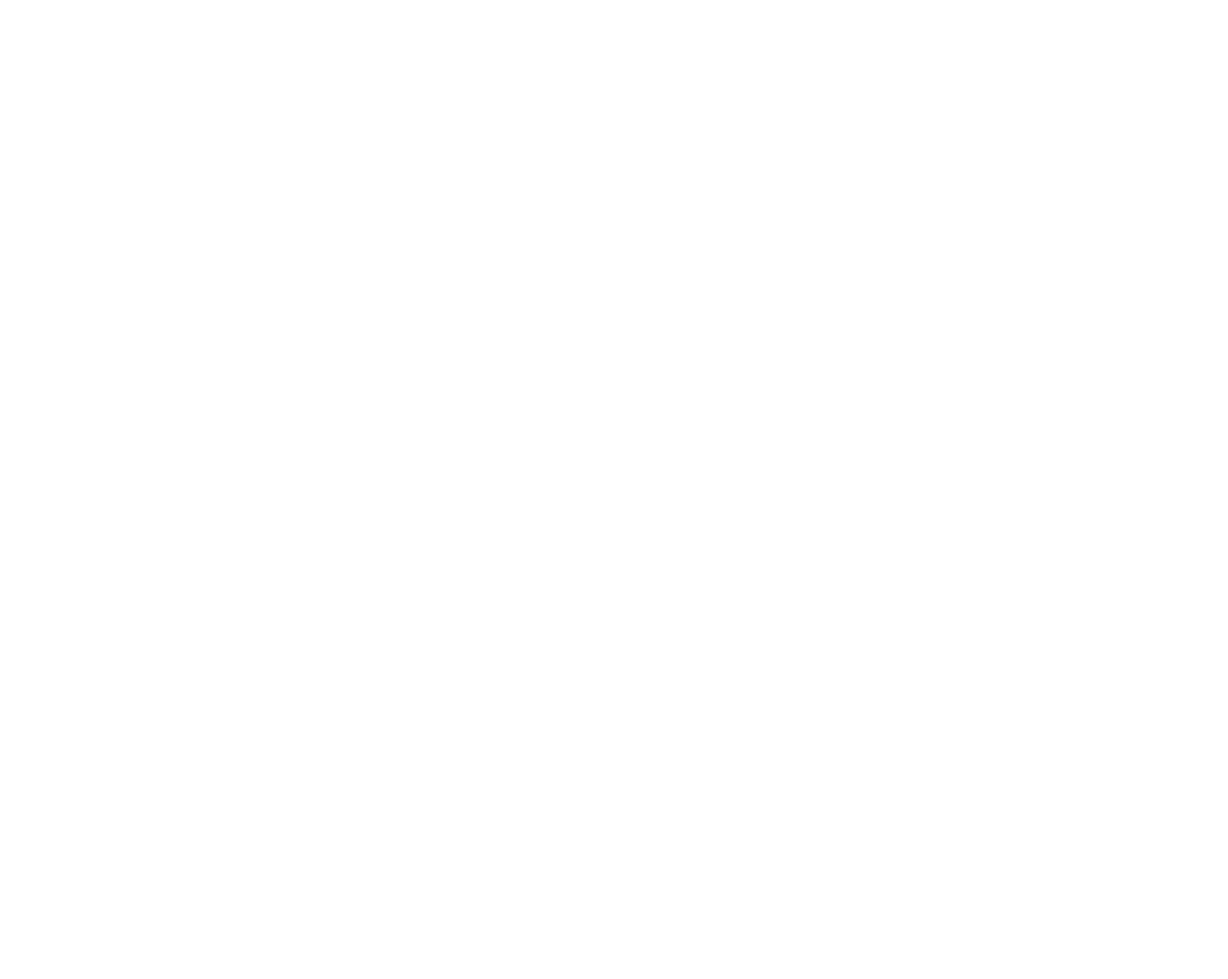
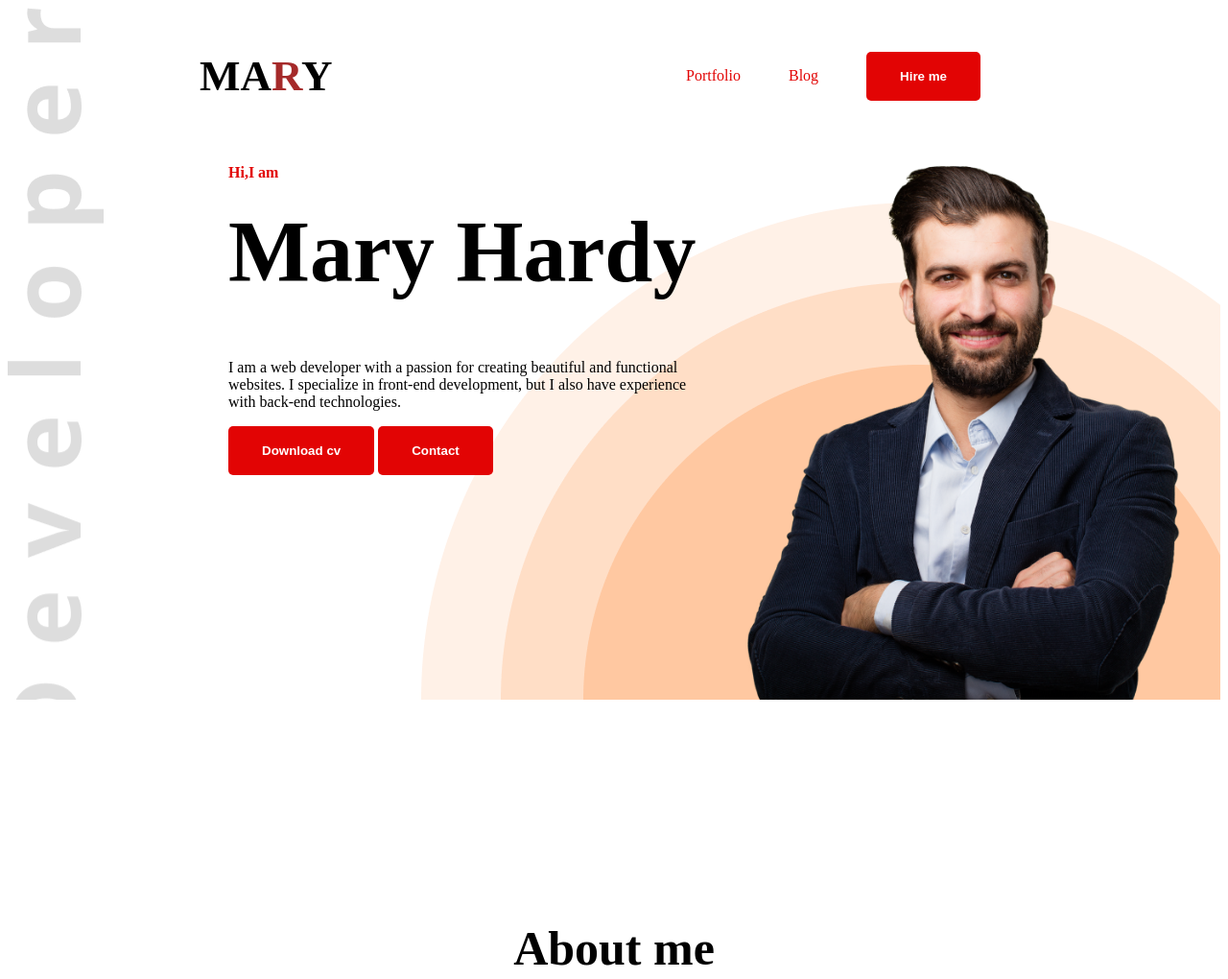
Before and after one commit to sifatbbillah/developer-protfolio, a plain HTML site: page index.html in a window 1280 px wide. Shown: the top 1020 px of the page at 96% size. Before the commit the page ends 800 px from the top, so only its background shows below. Drawn offline with Linux system fonts and the light colour scheme.

Commit message:
about part

```diff
--- a/index.html
+++ b/index.html
@@ -3,13 +3,50 @@
 <head>
     <meta charset="UTF-8">
     <meta name="viewport" content="width=device-width, initial-scale=1.0">
-    <title>web developer protfolio</title>
+    <title>web developer protfolio</title><link rel="preconnect" href="https://fonts.googleapis.com">
+<link rel="preconnect" href="https://fonts.gstatic.com" crossorigin>
+<link href="https://fonts.googleapis.com/css2?family=Roboto:ital,wght@0,100..900;1,100..900&display=swap" rel="stylesheet">
+
+    <link rel="stylesheet" href="styles/portfolio.css">
 </head>
-<body>
-    <header>
+<body class="open-sans-normal">
+    <header class="header sceondary-bg">
+<nav>
+    <h3 class="nav-title">
+        MA<span class="text-primary">R</span>Y
+    </h3>
+    <ul>
+        <li><a class ="dark-2"href="">Portfolio</a></li>
+        <li><a class ="dark-2"href="">Blog</a></li>
+        <li><a href=""><button class="btn-primary">Hire me </button></a></li>
+    </ul>
+</nav>
+ <div class="banner">
+    <div class="banner-content">
+        <h4 class="banner-grettings dark-2">Hi,I am</h4>
+        <h1 class="banner-title"> Mary Hardy</h1>
+        <p class="banner-description">I am a web developer with a passion for creating beautiful and functional websites. I specialize in front-end development, but I also have experience with back-end technologies.</p>
+        <button class="btn-primary">Download cv</button>
+        <button class="btn-primary">Contact</button>
 
+    </div>
+    <img CLASS="banner-pic" src="images/hardy.png" alt="banner image" class="banner-image">
+ </div>
     </header>
-    <main>
+    <main class="main">
+        <section class="about sceondary-bg">
+            <h3 class="section-title">About me</h3>
+            <p class="section-description">I am a web developer with a passion for creating beautiful and functional websites. I specialize in front-end development, but I also have experience with back-end technologies.</p>
+            <div class="about-content">
+                <img src="images/hardy.png" alt="Mary Hardy" class="about-image">
+                <div class="about-text dark-2">
+                    <h4 class="about-title">Mary Hardy</h4>
+                    <p class="about-description">I am a web developer with a passion for creating beautiful and functional websites. I specialize in front-end development, but I also have experience with back-end technologies.</p>
+                    <div class="about-item">
+                        <p class="item-title">from</p>
+                        <p class="item-description"></p>
+                    </div>
+                    </section>
 
     </main>
 
--- /dev/null
+++ b/styles/portfolio.css
@@ -0,0 +1,112 @@
+
+.open-sans-normal{
+  font-family: "Roboto"sans-serif;
+  font-optical-sizing: auto;
+  font-style: normal;
+  font-variation-settings:
+    "wdth" 100;
+}
+.text-primary{
+    color:brown
+}
+.dark-2{
+    color: #e20404;
+
+
+}
+.btn-primary{
+    background-color: #e20404;
+    color: white;
+    padding: 18px 35px;
+    border: none;
+    font size:20px;
+    border-radius: 5px;
+    font-weight: 800;
+}
+
+ nav{
+    display:flex;
+    align-items: center;
+    justify-content: space-between;
+    margin:0px 200px;
+ }
+ .nav-title{
+    font-weight: 800;
+    font-size: 45px;
+ }
+ .header{
+    background-image:url('../images/developer.png'),url('../images/header_bg.png');
+    background-repeat: no-repeat;
+    background-position: top left, bottom right;
+ }
+ nav ul{
+    display: flex;
+    align-items: center;
+    justify-content: center;
+ }
+ nav ul li{
+    list-style: none;
+
+    margin-right: 50px;
+ }
+    nav ul li a{
+        text-decoration: none;
+        color: black;
+        font-weight: 500;
+        font size:20px;
+
+
+    }
+    .secondary-bg{
+        background-color: #0cfc30;
+    }
+    .section-title{
+        font-size: 50px;
+        font-weight: 800;
+
+        color:black
+    }
+    .section-description{
+        font-size: 20px;
+
+        color: #333;
+
+    }
+
+    .banner{
+      display:flex;
+      justify-content:space-between ;
+      margin:0px 35px 0px 230px;
+
+
+    }
+    .banner-content{
+        max-width: 580px;
+
+    }
+
+    .banner-greeting{
+        font-size: 50px;
+        font-weight: 800;
+        margin-top: 100px;
+    }
+    .banner-title{
+        font-size: 90px;
+        font-weight: 800;
+        margin-top: 20px;
+    }
+    .banner-pic{
+        width: 500px;
+
+    }
+    .about{
+        border-radius: 10px;
+        padding: 50px 50px;
+        text-align: center;
+
+    }
+    main{
+        max-width:1140px ;
+        margin:0 auto;
+        padding:130px 150px;
+    }
```
